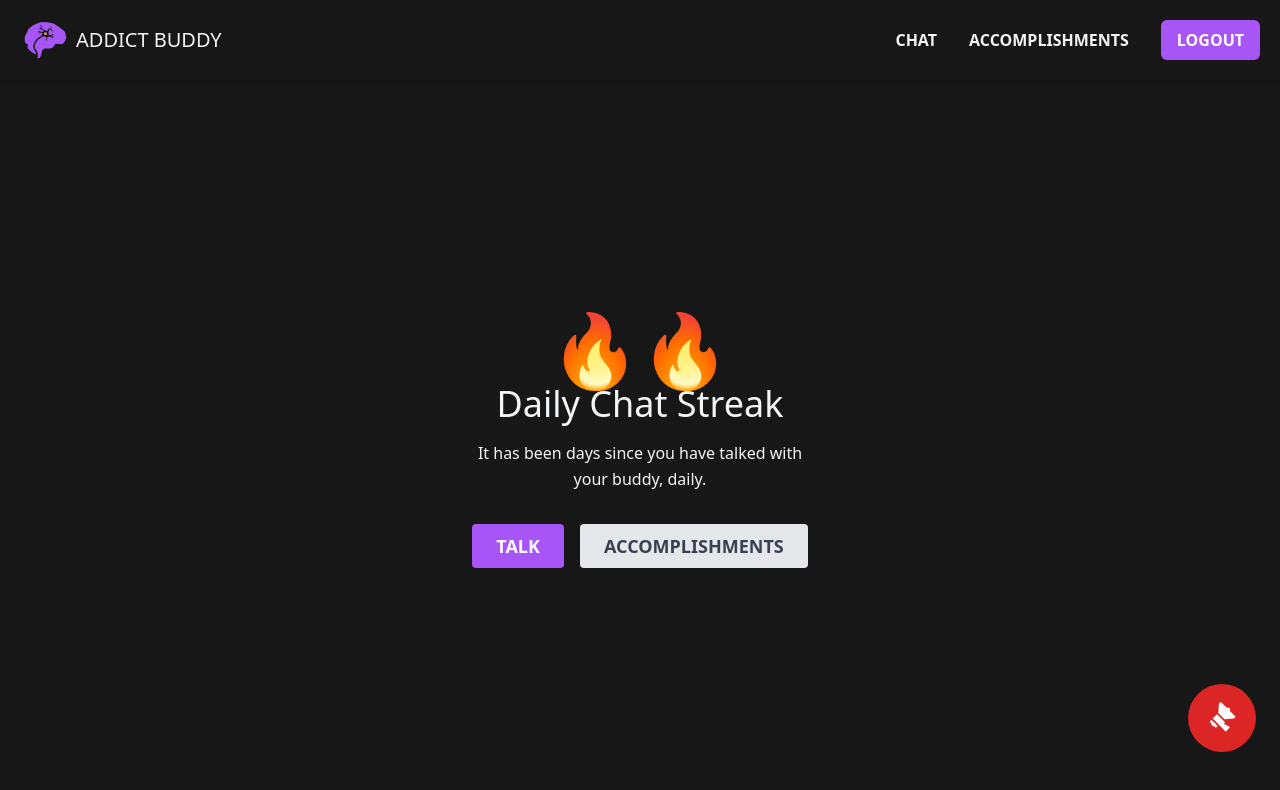
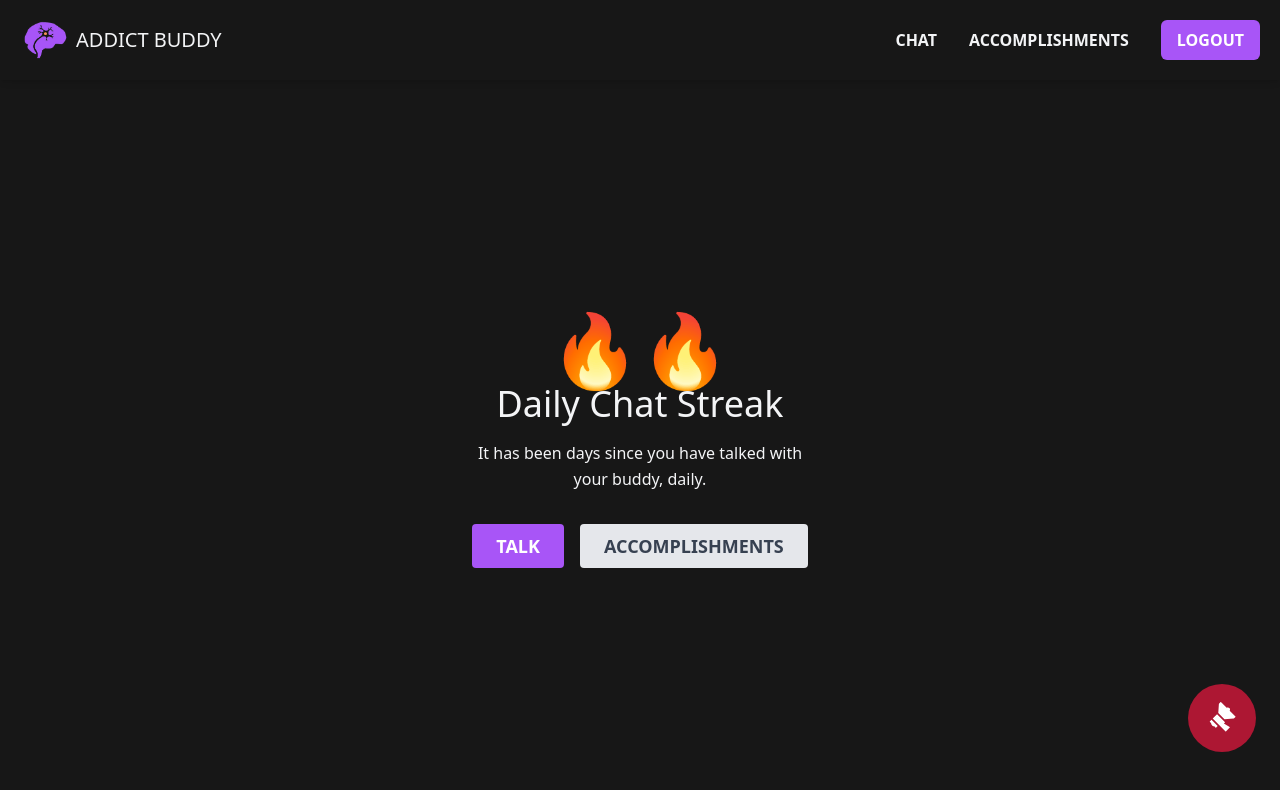
Before and after one commit to baelthebard42/AddictBuddy, a React (Vite) app in the folder frontend/: page / in a window 1280 px wide. Shown: the top 790 px of the page. Built offline with nearby package versions, Linux system fonts and the light colour scheme; no server answers; sample sign-in values are in the browser's storage.

Commit message:
Color change

```diff
--- a/frontend/src/components/Relapse.jsx
+++ b/frontend/src/components/Relapse.jsx
@@ -15,7 +15,7 @@ const Relapse = () => {
       <button
         className={`p-5 ${
           relapse ? `hidden` : ` block`
-        } rounded-full hover:p-6 duration-200 bg-red-600`}
+        } rounded-full hover:p-6 duration-200 bg-[#ad1733]`}
         onClick={handleRelapse}
       >
         <svg
--- a/frontend/src/pages/Chat.jsx
+++ b/frontend/src/pages/Chat.jsx
@@ -120,7 +120,7 @@ const Chat = () => {
             className={`rounded-2xl max-w-[36rem] text-white p-3 m-1 ${
               user === "buddy"
                 ? relapse
-                  ? `bg-red-600`
+                  ? `bg-[#4f1317]`
                   : `bg-purple-600`
                 : `bg-neutral-600 text-gray-100`
             } `}
@@ -134,7 +134,7 @@ const Chat = () => {
   return (
     <section className={`container text-gray-900 ${relapse ? `pt-10` : ``}`}>
       {relapse && (
-        <div className="fixed top-0 left-0 w-full h-10 bg-red-700 flex justify-center items-center">
+        <div className="fixed top-0 left-0 w-full h-10 bg-[#ad1733] flex justify-center items-center">
           <p className="text-white font-semibold uppercase">Relapse Mode</p>
           <button
             className="ml-4 inline-flex text-black bg-white border-0 py-1 uppercase font-semibold px-2 focus:outline-none hover:bg-gray-200 rounded"
@@ -153,7 +153,7 @@ const Chat = () => {
             </div>
             <div
               className={`rounded-2xl max-w-[36rem] text-white p-3 m-1 ${
-                relapse ? `bg-red-500` : `bg-purple-600`
+                relapse ? `bg-[#4f1317]` : `bg-purple-600`
               }`}
             >
               Buddy is typing...
```
